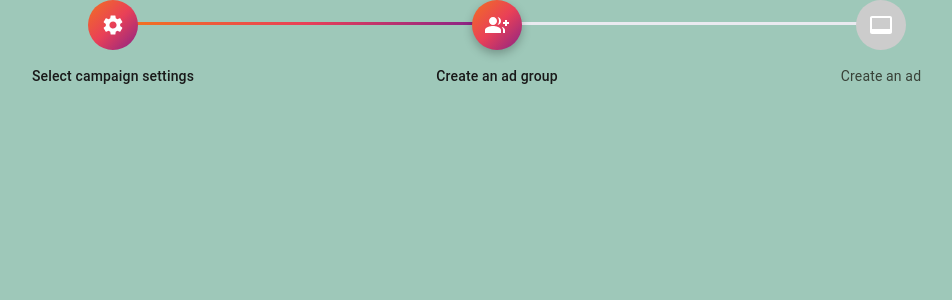
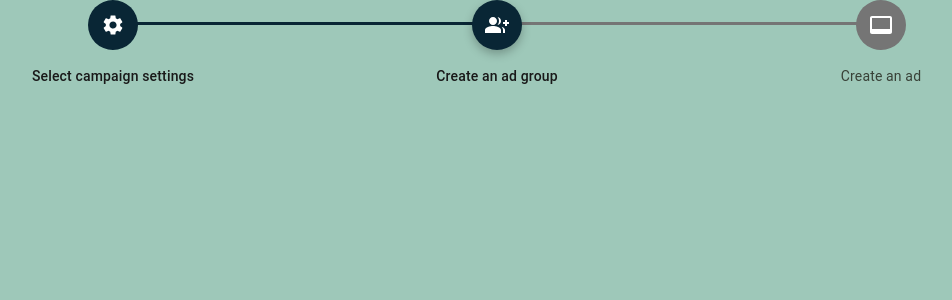
Before and after one commit to mhShohan/university-online-semester-registration-client, a React (Vite) app: page /register in a window 1280 px wide. Shown: the top 300 px of the page, without its empty margins (143-1095 px from the left). Built offline with nearby package versions, Linux system fonts and the light colour scheme.

Commit message:
theme implemented

```diff
--- a/package.json
+++ b/package.json
@@ -8,8 +8,7 @@
     "build": "tsc && vite build",
     "lint": "eslint . --ext ts,tsx --report-unused-disable-directives --max-warnings 0",
     "format": "prettier --ignore-path .gitignore --write \"**/*.{ts,tsx,css,scss}\"",
-    "preview": "vite preview",
-    "prepare": "husky install"
+    "preview": "vite preview"
   },
   "dependencies": {
     "@emotion/react": "^11.11.1",
@@ -37,7 +36,6 @@
     "eslint-plugin-react": "^7.33.2",
     "eslint-plugin-react-hooks": "^4.6.0",
     "eslint-plugin-react-refresh": "^0.4.3",
-    "husky": "^8.0.0",
     "prettier": "^3.0.2",
     "typescript": "^5.0.2",
     "vite": "^4.4.5"
--- a/src/components/RegisterForm.tsx
+++ b/src/components/RegisterForm.tsx
@@ -16,20 +16,19 @@ const ColorLibConnector = styled(StepConnector)(({ theme }) => ({
   },
   [`&.${stepConnectorClasses.active}`]: {
     [`& .${stepConnectorClasses.line}`]: {
-      backgroundImage:
-        'linear-gradient( 95deg,rgb(242,113,33) 0%,rgb(233,64,87) 50%,rgb(138,35,135) 100%)'
+      backgroundColor: theme.palette.primary.dark
     }
   },
   [`&.${stepConnectorClasses.completed}`]: {
     [`& .${stepConnectorClasses.line}`]: {
-      backgroundImage:
-        'linear-gradient( 95deg,rgb(242,113,33) 0%,rgb(233,64,87) 50%,rgb(138,35,135) 100%)'
+      backgroundColor: theme.palette.primary.dark
     }
   },
   [`& .${stepConnectorClasses.line}`]: {
     height: 3,
     border: 0,
-    backgroundColor: theme.palette.mode === 'dark' ? theme.palette.grey[800] : '#eaeaf0',
+    backgroundColor:
+      theme.palette.mode === 'dark' ? theme.palette.grey[800] : theme.palette.grey[600],
     borderRadius: 1
   }
 }));
@@ -37,7 +36,8 @@ const ColorLibConnector = styled(StepConnector)(({ theme }) => ({
 const ColorLibStepIconRoot = styled('div')<{
   ownerState: { completed?: boolean; active?: boolean };
 }>(({ theme, ownerState }) => ({
-  backgroundColor: theme.palette.mode === 'dark' ? theme.palette.grey[700] : '#ccc',
+  backgroundColor:
+    theme.palette.mode === 'dark' ? theme.palette.grey[700] : theme.palette.grey[600],
   zIndex: 1,
   color: '#fff',
   width: 50,
@@ -47,13 +47,11 @@ const ColorLibStepIconRoot = styled('div')<{
   justifyContent: 'center',
   alignItems: 'center',
   ...(ownerState.active && {
-    backgroundImage:
-      'linear-gradient( 136deg, rgb(242,113,33) 0%, rgb(233,64,87) 50%, rgb(138,35,135) 100%)',
+    backgroundColor: theme.palette.primary.dark,
     boxShadow: '0 4px 10px 0 rgba(0,0,0,.25)'
   }),
   ...(ownerState.completed && {
-    backgroundImage:
-      'linear-gradient( 136deg, rgb(242,113,33) 0%, rgb(233,64,87) 50%, rgb(138,35,135) 100%)'
+    backgroundColor: theme.palette.primary.dark
   })
 }));
 
--- a/src/pages/WelcomePage.tsx
+++ b/src/pages/WelcomePage.tsx
@@ -1,9 +1,10 @@
-import { Box, Button, Chip, Container, Divider, Grid, Typography } from '@mui/material';
+import { Box, Button, Chip, Container, Divider, Grid, Typography, useTheme } from '@mui/material';
 import logo from '../assets/bsmrstu.svg';
 import { useNavigate } from 'react-router-dom';
 
 const WelcomePage = () => {
   const navigate = useNavigate();
+  const theme = useTheme();
 
   const handleNavigate = (link: string) => {
     navigate(link);
@@ -47,7 +48,7 @@ const WelcomePage = () => {
           <Box
             sx={{
               width: '100%',
-              border: '1px solid gray',
+              border: `1px solid ${theme.palette.primary.main}`,
               padding: '3rem',
               borderRadius: '8px',
               textAlign: 'center',
--- a/src/pages/auth/AdminLoginPage.tsx
+++ b/src/pages/auth/AdminLoginPage.tsx
@@ -13,13 +13,15 @@ import {
   InputLabel,
   OutlinedInput,
   TextField,
-  Typography
+  Typography,
+  useTheme
 } from '@mui/material';
 import { Visibility, VisibilityOff } from '@mui/icons-material';
 import ArrowBackIosIcon from '@mui/icons-material/ArrowBackIos';
 
 const AdminLoginPage = () => {
   const [showPassword, setShowPassword] = useState(false);
+  const theme = useTheme();
   const {
     register,
     handleSubmit,
@@ -43,7 +45,7 @@ const AdminLoginPage = () => {
           style={{
             maxWidth: '400px',
             padding: '2rem 3rem',
-            border: '1px solid gray',
+            border: `1px solid ${theme.palette.primary.main}`,
             borderRadius: '8px'
           }}
           onSubmit={handleSubmit(login)}
--- a/src/pages/auth/LoginPage.tsx
+++ b/src/pages/auth/LoginPage.tsx
@@ -13,13 +13,15 @@ import {
   InputLabel,
   OutlinedInput,
   TextField,
-  Typography
+  Typography,
+  useTheme
 } from '@mui/material';
 import { Visibility, VisibilityOff } from '@mui/icons-material';
 import ArrowBackIosIcon from '@mui/icons-material/ArrowBackIos';
 
 const LoginPage = () => {
   const [showPassword, setShowPassword] = useState(false);
+  const theme = useTheme();
   const {
     register,
     handleSubmit,
@@ -43,7 +45,7 @@ const LoginPage = () => {
           style={{
             maxWidth: '400px',
             padding: '2rem 3rem',
-            border: '1px solid gray',
+            border: `1px solid ${theme.palette.primary.main}`,
             borderRadius: '8px'
           }}
           onSubmit={handleSubmit(login)}
```
Also changed, not shown: 2 other files (tests, documents, lock files or other folders).
